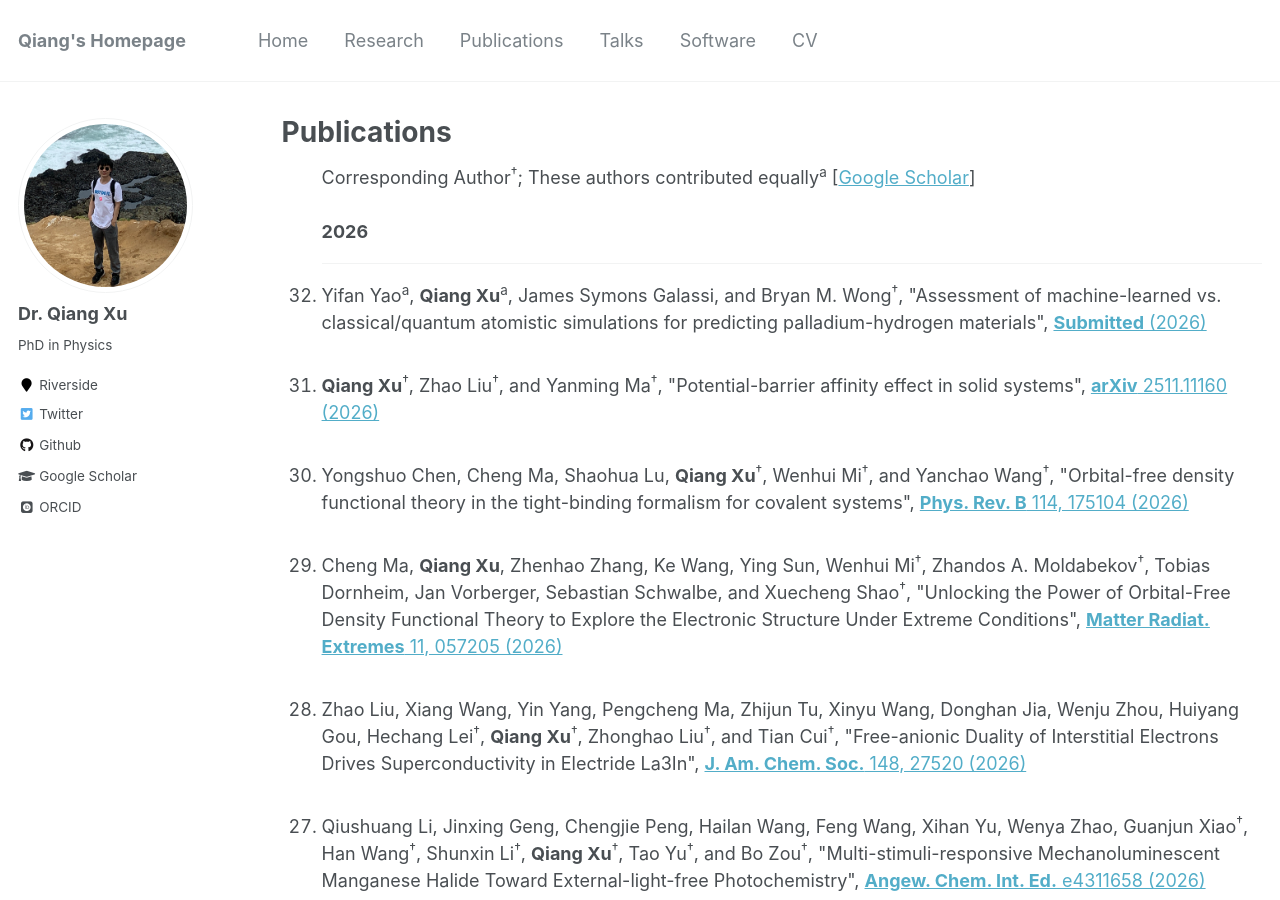
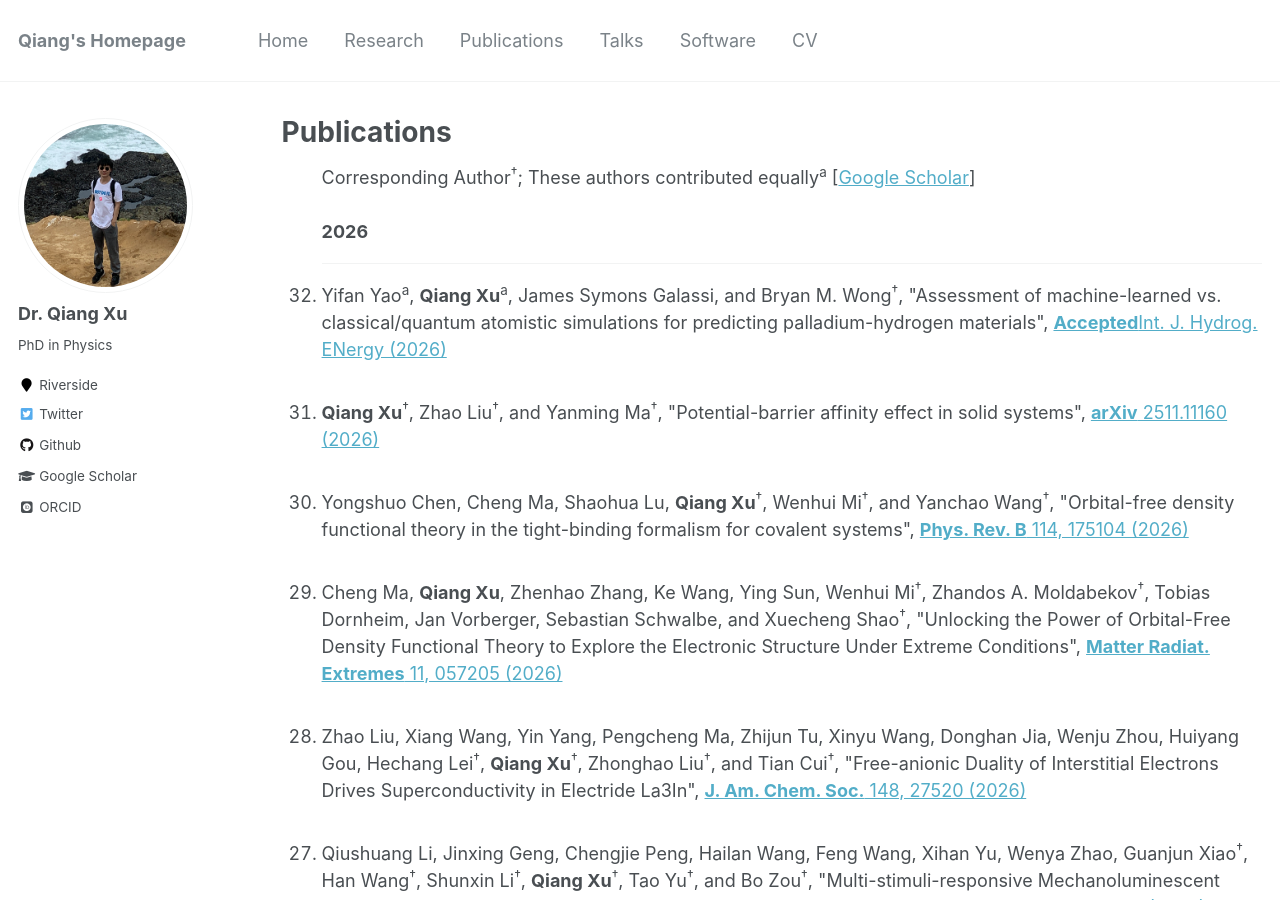
Before and after one commit to xqjlu/xqjlu.github.io, a Jekyll site: the page built from _pages/publications.md, in a window 1280 px wide and 900 px high. Built offline with Jekyll 4.4.1, drawn with Linux system fonts in a browser that asks for light colours; some web fonts are replaced.

Commit message:
IJHE accepted

```diff
--- a/_pages/publications.md
+++ b/_pages/publications.md
@@ -40,7 +40,7 @@
 
 <li>Yifan Yao<sup>a</sup>, <b>Qiang Xu</b><sup>a</sup>, James Symons Galassi, and Bryan M. Wong<sup>†</sup>,
 "Assessment of machine-learned vs. classical/quantum atomistic simulations for predicting palladium-hydrogen materials",
-<a href="https://xqjlu.github.io/publications/" target="_blank"><b>Submitted</b> (2026)</a>
+<a href="https://xqjlu.github.io/publications/" target="_blank"><b>Accepted</b>Int. J. Hydrog. ENergy (2026)</a>
 </li><br>
 
 <li><b>Qiang Xu</b><sup>†</sup>, Zhao Liu<sup>†</sup>, and Yanming Ma<sup>†</sup>,
```
